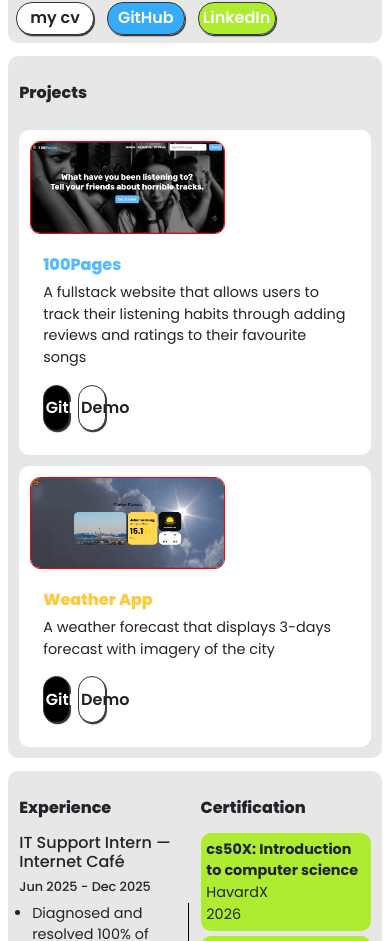
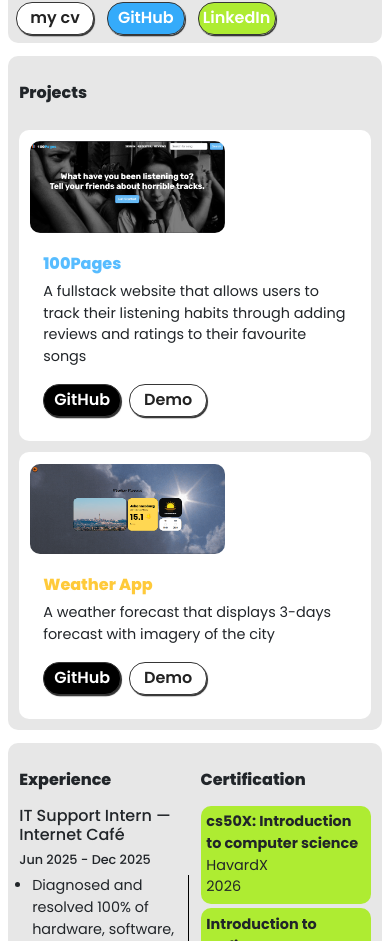
Before and after one commit to AvuMdunyelwa/my-portfolio-app, a React (Vite) app: page / in a window 390 px wide. Shown: the part 908-1849 px from the top of the page. Built offline with nearby package versions, Linux system fonts and the light colour scheme.

Commit message:
add debugging line

```diff
--- a/src/App.css
+++ b/src/App.css
@@ -167,7 +167,6 @@ section {
 
         img {
             width: 50vw;
-            border: 1px solid red;
         }
     }
 }
@@ -216,7 +215,7 @@ section {
         width: 100%;
     }
 
-    .overview button {
+    button {
         width: 20vw;
         height: 4vh;
     }
```
